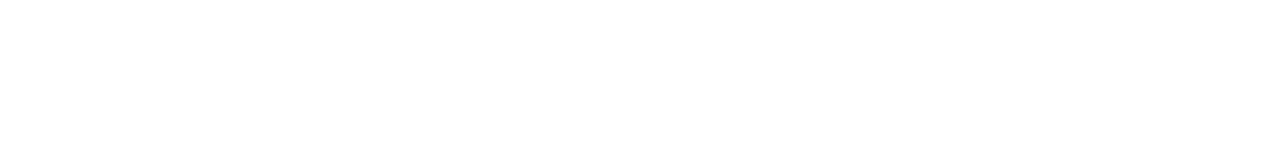
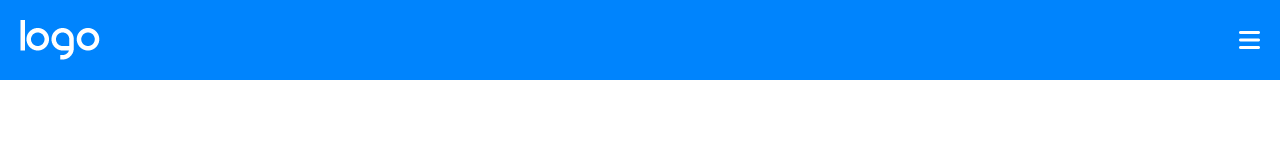
Before and after one commit to B0G0N1/htmlcss-responsive-layout, a plain HTML site: page index.html in a window 1280 px wide. Drawn offline with Linux system fonts and the light colour scheme.

Commit message:
[FEAT] Add Header

```diff
--- a/css/style.css
+++ b/css/style.css
@@ -1,5 +1,38 @@
-*{
+* {
     margin: 0;
     padding: 0;
     box-sizing: border-box;
 }
+
+.bright-blue {
+    background-color: #0084fd;
+}
+
+.row {
+    display: flex;
+}
+
+.center-align {
+    display: flex;
+    align-items: center;
+}
+
+.col-50 {
+    width: 50%;
+}
+
+.right {
+    justify-content: right;
+}
+
+.full-height{
+    height: 100%;
+}
+
+.padding{
+    padding: 20px;
+}
+
+header i {
+    font-size: 150%;
+}
--- a/index.html
+++ b/index.html
@@ -3,9 +3,31 @@
 <head>
     <meta charset="UTF-8">
     <meta name="viewport" content="width=device-width, initial-scale=1.0">
-    <title>Document</title>
+    <link rel="stylesheet" href="./css/style.css">
+    <link rel="stylesheet" href="https://cdnjs.cloudflare.com/ajax/libs/font-awesome/6.5.2/css/all.min.css">
+    <title>Responsive</title>
 </head>
 <body>
+    <!-- HEADER -->
+    <header>
+        <div class="container bright-blue">
+            <div class="row">
+                <div class="col-50">
+                    <div class="content full-height center-align padding">
+                        <img src="./img/logo.png" alt="logo">
+                    </div>
+                </div>
+                <div class="col-50">
+                    <div class="content full-height center-align right padding">
+                        <i class="fa-solid fa-bars" style="color: #ffffff;"></i>
+                    </div>
+                </div>
+            </div>
+        </div>
+    </header>
+    <!-- MAIN -->
+    <main>
 
+    </main>
 </body>
 </html>
```
